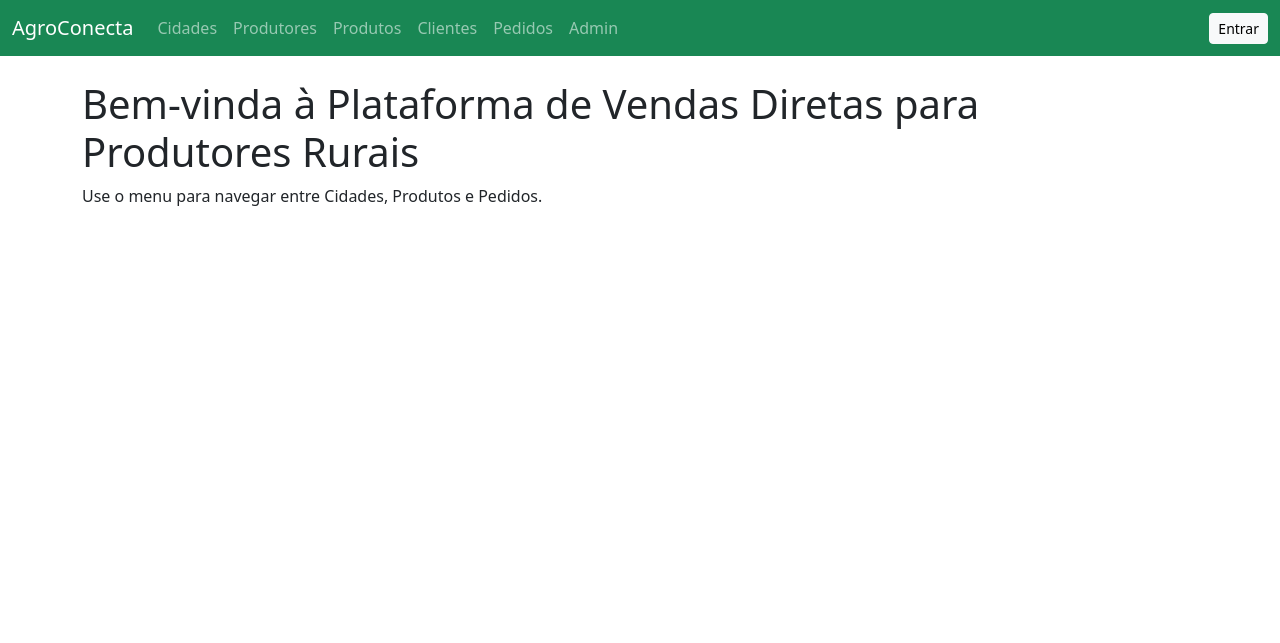
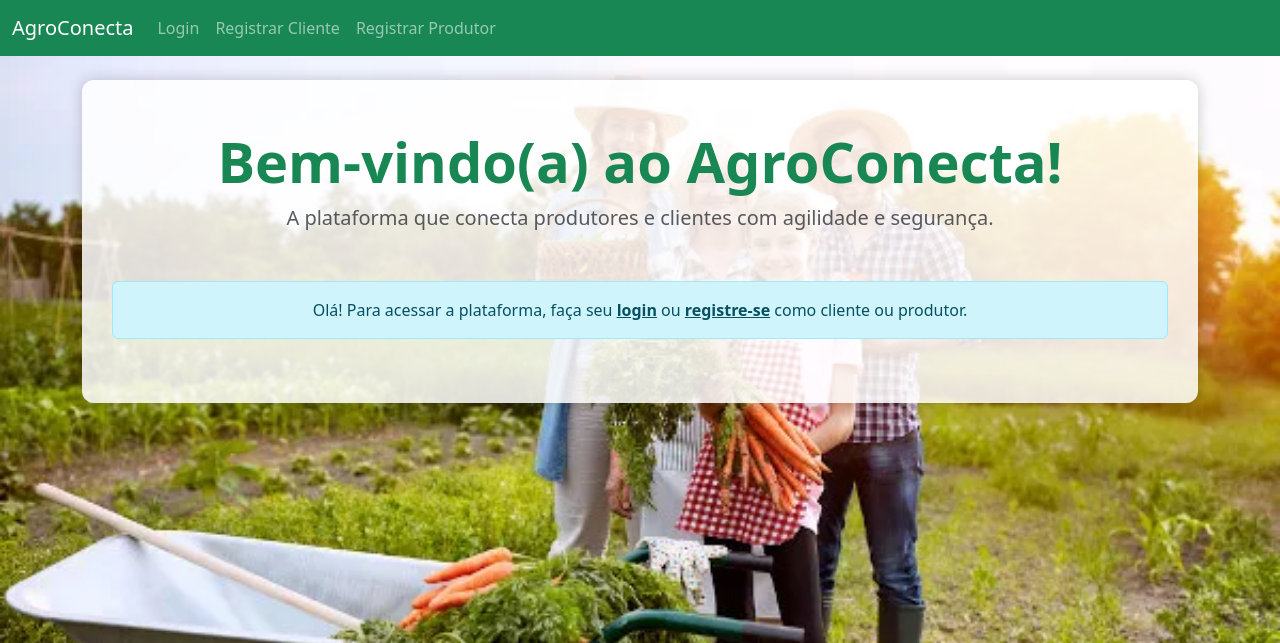
Before and after one commit to CarolM0rais/AgroConecta, a Django app: page / in a window 1280 px wide. Shown: the top 643 px of the page. Run offline with Django 5.2, Linux system fonts and the light colour scheme.

Commit message:
AgroConecta

```diff
--- a/app/templates/base.html
+++ b/app/templates/base.html
@@ -1,47 +1,60 @@
 <!DOCTYPE html>
 <html lang="pt-br">
 <head>
-  <meta charset="UTF-8">
+    <meta charset="UTF-8" />
     <title>{% block title %}AgroConecta{% endblock %}</title>
-  <link href="https://cdn.jsdelivr.net/npm/bootstrap@5.3.3/dist/css/bootstrap.min.css" rel="stylesheet">
-  <script src="https://cdn.jsdelivr.net/npm/bootstrap@5.3.3/dist/js/bootstrap.bundle.min.js"></script>
+    <link href="https://cdn.jsdelivr.net/npm/bootstrap@5.3.0/dist/css/bootstrap.min.css" rel="stylesheet" />
 </head>
 <body>
 <nav class="navbar navbar-expand-lg navbar-dark bg-success">
   <div class="container-fluid">
     <a class="navbar-brand" href="{% url 'index' %}">AgroConecta</a>
-      <button class="navbar-toggler" type="button" data-bs-toggle="collapse" data-bs-target="#navbarNav">
+    <button class="navbar-toggler" type="button" data-bs-toggle="collapse" data-bs-target="#navbarNav"
+      aria-controls="navbarNav" aria-expanded="false" aria-label="Toggle navigation">
       <span class="navbar-toggler-icon"></span>
     </button>
-
     <div class="collapse navbar-collapse" id="navbarNav">
       <ul class="navbar-nav me-auto mb-2 mb-lg-0">
+
+        {% if user.is_authenticated %}
+
+          {% if user.is_superuser %}
+            <!-- Admin vê tudo -->
+            <li class="nav-item"><a class="nav-link" href="{% url 'index' %}">Início</a></li>
             <li class="nav-item"><a class="nav-link" href="{% url 'cidade-list' %}">Cidades</a></li>
             <li class="nav-item"><a class="nav-link" href="{% url 'lista_produtores' %}">Produtores</a></li>
+            <li class="nav-item"><a class="nav-link" href="{% url 'lista_clientes' %}">Clientes</a></li>
             <li class="nav-item"><a class="nav-link" href="{% url 'lista_produtos' %}">Produtos</a></li>
-          <li class="nav-item"><a class="nav-link" href="{% url 'lista_clientes' %}">Clientes</a></li>
             <li class="nav-item"><a class="nav-link" href="{% url 'lista_pedidos' %}">Pedidos</a></li>
-          <li class="nav-item"><a class="nav-link" href="/admin/">Admin</a></li>
-        </ul>
 
-        <ul class="navbar-nav mb-2 mb-lg-0">
-          {% if user.is_authenticated %}
+          {% else %}
+            <!-- Clientes e Produtores -->
+            <li class="nav-item"><a class="nav-link" href="{% url 'index' %}">Início</a></li>
+            <li class="nav-item"><a class="nav-link" href="{% url 'lista_produtos' %}">Produtos</a></li>
+            <li class="nav-item"><a class="nav-link" href="{% url 'lista_pedidos' %}">Pedidos</a></li>
+
+            {% if user.pessoa.tipo == 'produtor' %}
+              <!-- Só produtor pode adicionar produto -->
+              <li class="nav-item"><a class="nav-link" href="{% url 'produto-create' %}">Novo Produto</a></li>
+            {% endif %}
+          {% endif %}
+
           <li class="nav-item">
-              <span class="navbar-text me-2 text-white">
-                Olá, {{ user.username }}
-              </span>
-            </li>
-            <li class="nav-item">
-              <form method="post" action="{% url 'logout' %}">
+            <form id="logout-form" method="post" action="{% url 'logout' %}" class="d-inline">
               {% csrf_token %}
-                <button type="submit" class="btn btn-outline-light btn-sm">Sair</button>
+              <button type="submit" class="btn btn-link nav-link p-0" style="border:none; background:none; cursor:pointer;">
+                Sair
+              </button>
             </form>
           </li>
+
         {% else %}
-            <li class="nav-item">
-              <a class="btn btn-light btn-sm" href="{% url 'login' %}">Entrar</a>
-            </li>
+          <!-- Usuário não autenticado -->
+          <li class="nav-item"><a class="nav-link" href="{% url 'login' %}">Login</a></li>
+          <li class="nav-item"><a class="nav-link" href="{% url 'registro_cliente' %}">Registrar Cliente</a></li>
+          <li class="nav-item"><a class="nav-link" href="{% url 'registro_produtor' %}">Registrar Produtor</a></li>
         {% endif %}
+
       </ul>
     </div>
   </div>
@@ -50,14 +63,12 @@
 <div class="container mt-4">
   {% if messages %}
     {% for message in messages %}
-        <div class="alert alert-{{ message.tags }} alert-dismissible fade show" role="alert">
-          {{ message }}
-          <button type="button" class="btn-close" data-bs-dismiss="alert" aria-label="Fechar"></button>
-        </div>
+      <div class="alert alert-{{ message.tags }}">{{ message }}</div>
     {% endfor %}
   {% endif %}
-
   {% block content %}{% endblock %}
 </div>
+
+<script src="https://cdn.jsdelivr.net/npm/bootstrap@5.3.0/dist/js/bootstrap.bundle.min.js"></script>
 </body>
 </html>
--- a/app/templates/index.html
+++ b/app/templates/index.html
@@ -1,8 +1,82 @@
 {% extends 'base.html' %}
-
-{% block title %}Home - Vendas Rurais{% endblock %}
+{% load static %}
+{% block title %}Início - AgroConecta{% endblock %}
 
 {% block content %}
-<h1>Bem-vinda à Plataforma de Vendas Diretas para Produtores Rurais</h1>
-<p>Use o menu para navegar entre Cidades, Produtos e Pedidos.</p>
+<style>
+  /* Fundo com a imagem */
+  body {
+  background: url("{% static 'app/images/agricultura.jpg.webp' %}") no-repeat center center fixed;
+  background-size: cover;
+  background-attachment: fixed;
+}
+
+
+  /* Fundo semitransparente para o container, melhor leitura do texto */
+  .overlay-container {
+    background-color: rgba(255, 255, 255, 0.85);
+    padding: 40px 30px;
+    border-radius: 12px;
+    box-shadow: 0 0 15px rgba(0,0,0,0.2);
+  }
+</style>
+
+<div class="container py-5 overlay-container">
+  <div class="text-center mb-5">
+    <h1 class="display-4 fw-bold text-success">Bem-vindo(a) ao AgroConecta!</h1>
+    <p class="lead text-muted">A plataforma que conecta produtores e clientes com agilidade e segurança.</p>
+  </div>
+
+  {% if user.is_authenticated %}
+    <div class="row justify-content-center g-4">
+      <div class="col-md-4">
+        <div class="card shadow-sm border-success">
+          <div class="card-body text-center">
+            <h5 class="card-title text-success">Produtos</h5>
+            <p class="card-text">Confira os produtos disponíveis na plataforma.</p>
+            <a href="{% url 'lista_produtos' %}" class="btn btn-success">Ver Produtos</a>
+          </div>
+        </div>
+      </div>
+
+      <div class="col-md-4">
+        <div class="card shadow-sm border-success">
+          <div class="card-body text-center">
+            <h5 class="card-title text-success">Pedidos</h5>
+            <p class="card-text">Acompanhe seus pedidos realizados.</p>
+            <a href="{% url 'lista_pedidos' %}" class="btn btn-success">Ver Pedidos</a>
+          </div>
+        </div>
+      </div>
+
+      {% if user.pessoa.tipo == 'produtor' %}
+      <div class="col-md-4">
+        <div class="card shadow-sm border-success">
+          <div class="card-body text-center">
+            <h5 class="card-title text-success">Novo Produto</h5>
+            <p class="card-text">Adicione novos produtos para venda.</p>
+            <a href="{% url 'produto-create' %}" class="btn btn-success">Cadastrar Produto</a>
+          </div>
+        </div>
+      </div>
+      {% endif %}
+
+      {% if user.is_superuser %}
+      <div class="col-md-4">
+        <div class="card shadow-sm border-success">
+          <div class="card-body text-center">
+            <h5 class="card-title text-success">Administração</h5>
+            <p class="card-text">Gerencie usuários, cidades e configurações.</p>
+            <a href="{% url 'admin:index' %}" class="btn btn-success">Painel Admin</a>
+          </div>
+        </div>
+      </div>
+      {% endif %}
+    </div>
+  {% else %}
+    <div class="alert alert-info text-center" role="alert">
+      Olá! Para acessar a plataforma, faça seu <a href="{% url 'login' %}" class="alert-link">login</a> ou <a href="{% url 'registro_cliente' %}" class="alert-link">registre-se</a> como cliente ou produtor.
+    </div>
+  {% endif %}
+</div>
 {% endblock %}
--- a/app/templates/produto_form.html
+++ b/app/templates/produto_form.html
@@ -1,6 +1,10 @@
+{% if user.is_authenticated and user.pessoa.tipo == 'produtor' %}
 <form method="post" enctype="multipart/form-data">
     {% csrf_token %}
     {{ form.as_p }}
     <button type="submit" class="btn btn-primary">Salvar</button>
     <a href="{% url 'lista_produtos' %}" class="btn btn-secondary">Cancelar</a>
 </form>
+{% else %}
+<p class="text-danger">Você não tem permissão para acessar este formulário.</p>
+{% endif %}
--- a/app/views.py
+++ b/app/views.py
@@ -3,7 +3,7 @@ from django.views import View
 from django.contrib import messages
 from django.contrib.auth.decorators import login_required
 from django.contrib.auth import login
-from django.contrib.auth.mixins import LoginRequiredMixin
+from django.contrib.auth.mixins import LoginRequiredMixin, UserPassesTestMixin
 from django.contrib.auth.views import LoginView, LogoutView
 from django.urls import reverse_lazy
 from .models import *
@@ -36,16 +36,32 @@ class CidadeCreateView(LoginRequiredMixin, View):
 # Produtos
 class ProdutoListView(LoginRequiredMixin, View):
     def get(self, request):
-        produtos = Produto.objects.all()
+        user = request.user
+        # Clientes e produtores só veem produtos
+        if user.is_superuser:
+            produtos = Produto.objects.all()
+        elif hasattr(user, 'pessoa') and user.pessoa.tipo in ['cliente', 'produtor']:
+            produtos = Produto.objects.all()
+        else:
+            messages.error(request, 'Você não tem permissão para acessar os produtos.')
+            return redirect('index')
         return render(request, 'produto.html', {'produtos': produtos})
 
-class ProdutoCreateView(LoginRequiredMixin, View):
+class ProdutoCreateView(LoginRequiredMixin, UserPassesTestMixin, View):
+    def test_func(self):
+        user = self.request.user
+        return user.is_authenticated and hasattr(user, 'pessoa') and user.pessoa.tipo == 'produtor'
+
+    def handle_no_permission(self):
+        messages.error(self.request, "Você não tem permissão para acessar essa página.")
+        return redirect('lista_produtos')
+
     def get(self, request):
         form = ProdutoForm()
         return render(request, 'produto_form.html', {'form': form})
 
     def post(self, request):
-        form = ProdutoForm(request.POST, request.FILES)  # Importante receber arquivos!
+        form = ProdutoForm(request.POST, request.FILES)
         if form.is_valid():
             form.save()
             messages.success(request, 'Produto criado com sucesso!')
@@ -55,7 +71,14 @@ class ProdutoCreateView(LoginRequiredMixin, View):
 # Pedidos
 class PedidoListView(LoginRequiredMixin, View):
     def get(self, request):
-        pedidos = Pedido.objects.select_related('cliente', 'forma_pagamento').all()
+        user = request.user
+        if user.is_superuser:
+            pedidos = Pedido.objects.select_related('cliente', 'forma_pagamento').all()
+        elif hasattr(user, 'pessoa') and user.pessoa.tipo in ['cliente', 'produtor']:
+            pedidos = Pedido.objects.filter(cliente=user.pessoa).select_related('forma_pagamento')
+        else:
+            messages.error(request, 'Você não tem permissão para acessar os pedidos.')
+            return redirect('index')
         return render(request, 'pedido.html', {'pedidos': pedidos})
 
 class PedidoCreateView(LoginRequiredMixin, View):
@@ -74,18 +97,47 @@ class PedidoCreateView(LoginRequiredMixin, View):
 # Listagem de Produtores
 @login_required
 def lista_produtores(request):
+    if not request.user.is_superuser:
+        messages.error(request, "Você não tem permissão para acessar esta página.")
+        return redirect('index')
     produtores = Pessoa.objects.filter(tipo=TipoPessoa.PRODUTOR)
     return render(request, 'produtor.html', {'produtores': produtores})
 
 # Listagem de Clientes
 @login_required
 def lista_clientes(request):
+    if not request.user.is_superuser:
+        messages.error(request, "Você não tem permissão para acessar esta página.")
+        return redirect('index')
     clientes = Pessoa.objects.filter(tipo=TipoPessoa.CLIENTE)
     return render(request, 'cliente.html', {'clientes': clientes})
 
 # Autenticação
+
 class CustomLoginView(LoginView):
-    template_name = 'login.html'
+    template_name = 'login.html'  # Usa seu template já existente
+
+    def get_success_url(self):
+        user = self.request.user
+
+        if hasattr(user, 'pessoa'):
+            tipo = user.pessoa.tipo
+
+            if tipo == 'cliente':
+                messages.success(self.request, f'Bem-vindo(a), {user.pessoa.nome} (Cliente)!')
+                return reverse_lazy('index')
+
+            elif tipo == 'produtor':
+                messages.success(self.request, f'Bem-vindo(a), {user.pessoa.nome} (Produtor)!')
+                return reverse_lazy('lista_produtos')
+
+            elif tipo == 'admin':
+                messages.success(self.request, f'Bem-vindo(a), {user.pessoa.nome} (Administrador)!')
+                return reverse_lazy('admin:index')
+
+        # Caso o usuário não esteja vinculado a uma Pessoa, redireciona para home com alerta
+        messages.warning(self.request, 'Seu perfil ainda não está vinculado a um tipo de usuário.')
+        return reverse_lazy('index')
 
 class CustomLogoutView(LogoutView):
     next_page = reverse_lazy('index')
@@ -118,7 +170,6 @@ class RegistroProdutorView(View):
             return redirect('index')
         return render(request, 'registro_produtor.html', {'form': form})
 
-
 class ProdutoDetailView(LoginRequiredMixin, View):
     def get(self, request, pk):
         produto = get_object_or_404(Produto, pk=pk)
```
Also changed, not shown: app/cliente_required.py (added, +10 -0 lines), app/templates/login.html (+22 -3 lines), config/settings.py (+11 -1 lines), app/static/app/images/agricultura.jpg.webp (added). Lines whose indentation alone changed are shown as unchanged.
